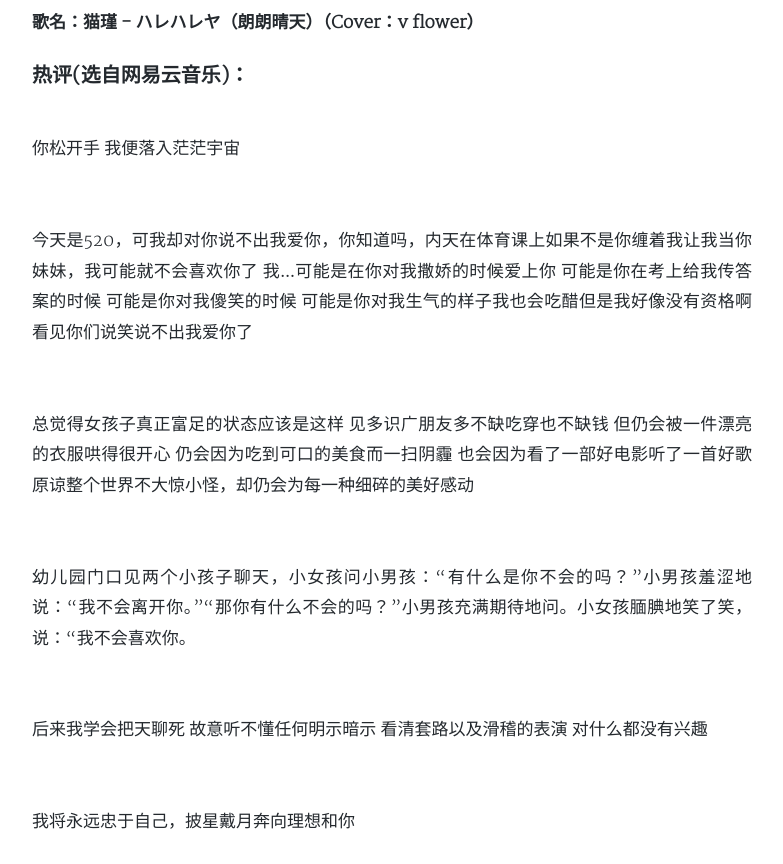
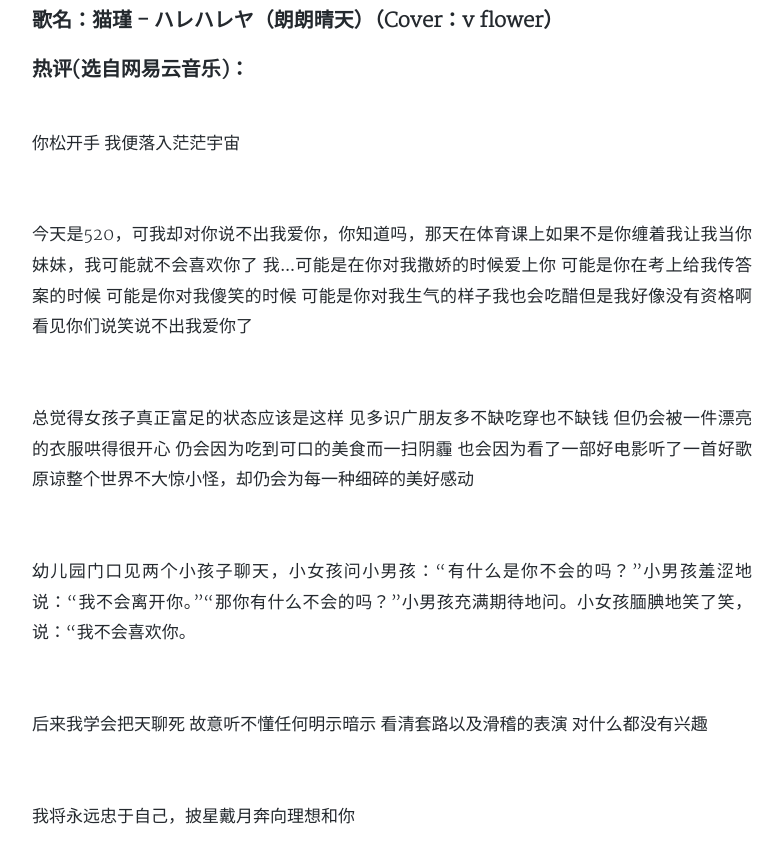
Before and after one commit to moeik/moeik.github.io, a Jekyll site: the page built from _posts/2019-10-19-1.md, in a window 1280 px wide and 900 px high, scrolled down 988 px, cut to the strip 36-900 px from the top of the window. Shown: the whole strip, without its empty margins (248-1031 px from the left). Built offline with Jekyll 4.4.1, drawn with Linux system fonts in a browser that asks for light colours; nearby versions of some CDN libraries; a style sheet for code colours, icons or effects is not loaded.

Commit message:
Update 2019-10-19-1.md

```diff
--- a/_posts/2019-10-19-1.md
+++ b/_posts/2019-10-19-1.md
@@ -12,13 +12,13 @@ tags: music
 
 ![](http://59.110.215.209/music/1.jpg)
 
-**歌名：猫瑾 - ハレハレヤ（朗朗晴天）（Cover：v flower）**
+### **歌名：猫瑾 - ハレハレヤ（朗朗晴天）（Cover：v flower）**
 
 ### 热评(选自网易云音乐)：
 <br>
 你松开手 我便落入茫茫宇宙
 <br><br><br>
-今天是520，可我却对你说不出我爱你，你知道吗，内天在体育课上如果不是你缠着我让我当你妹妹，我可能就不会喜欢你了 我...可能是在你对我撒娇的时候爱上你 可能是你在考上给我传答案的时候 可能是你对我傻笑的时候 可能是你对我生气的样子我也会吃醋但是我好像没有资格啊 看见你们说笑说不出我爱你了
+今天是520，可我却对你说不出我爱你，你知道吗，那天在体育课上如果不是你缠着我让我当你妹妹，我可能就不会喜欢你了 我...可能是在你对我撒娇的时候爱上你 可能是你在考上给我传答案的时候 可能是你对我傻笑的时候 可能是你对我生气的样子我也会吃醋但是我好像没有资格啊 看见你们说笑说不出我爱你了
 <br><br><br>
 总觉得女孩子真正富足的状态应该是这样 见多识广朋友多不缺吃穿也不缺钱 但仍会被一件漂亮的衣服哄得很开心 仍会因为吃到可口的美食而一扫阴霾 也会因为看了一部好电影听了一首好歌原谅整个世界不大惊小怪，却仍会为每一种细碎的美好感动
 <br><br><br>
```
